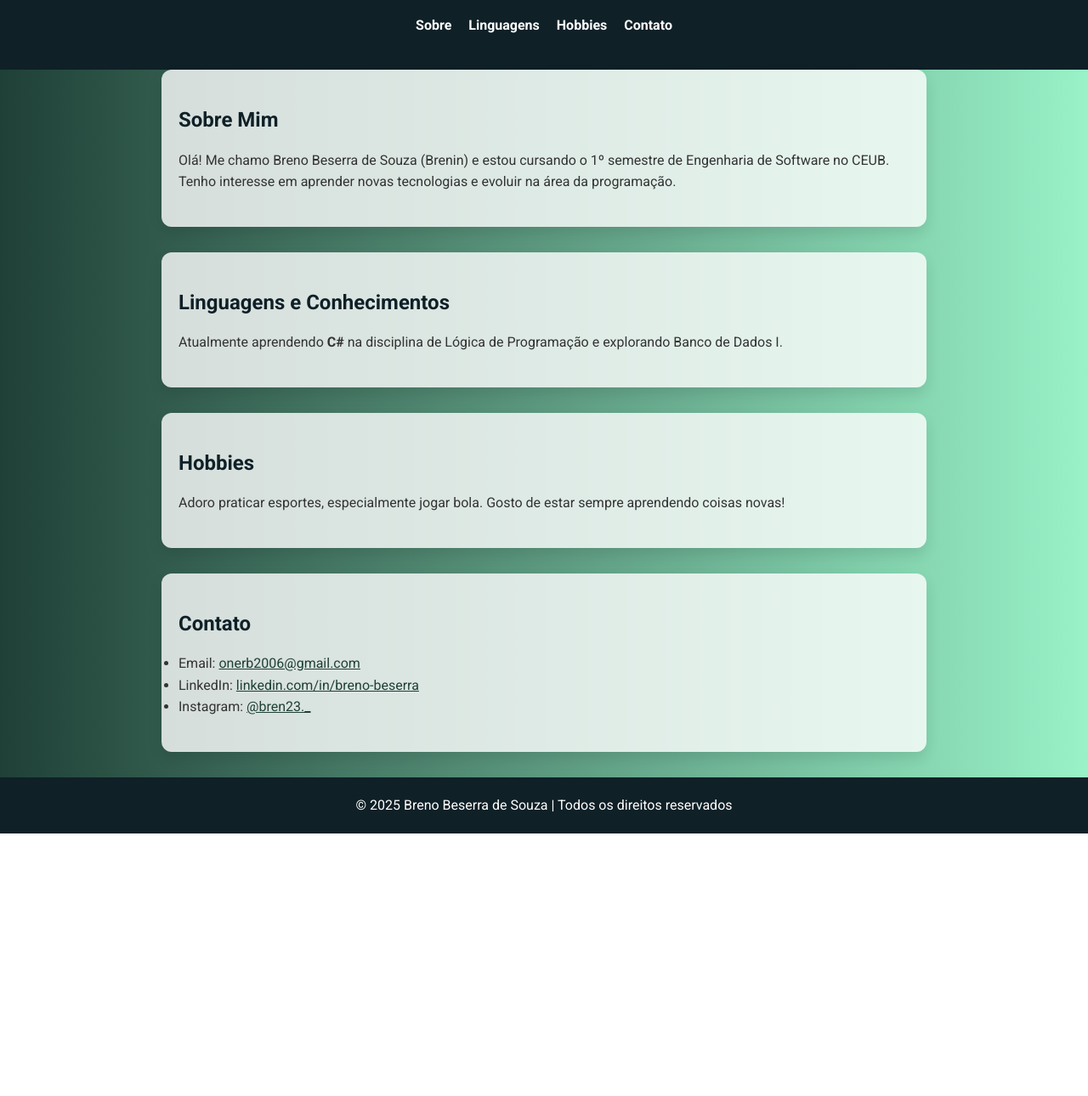
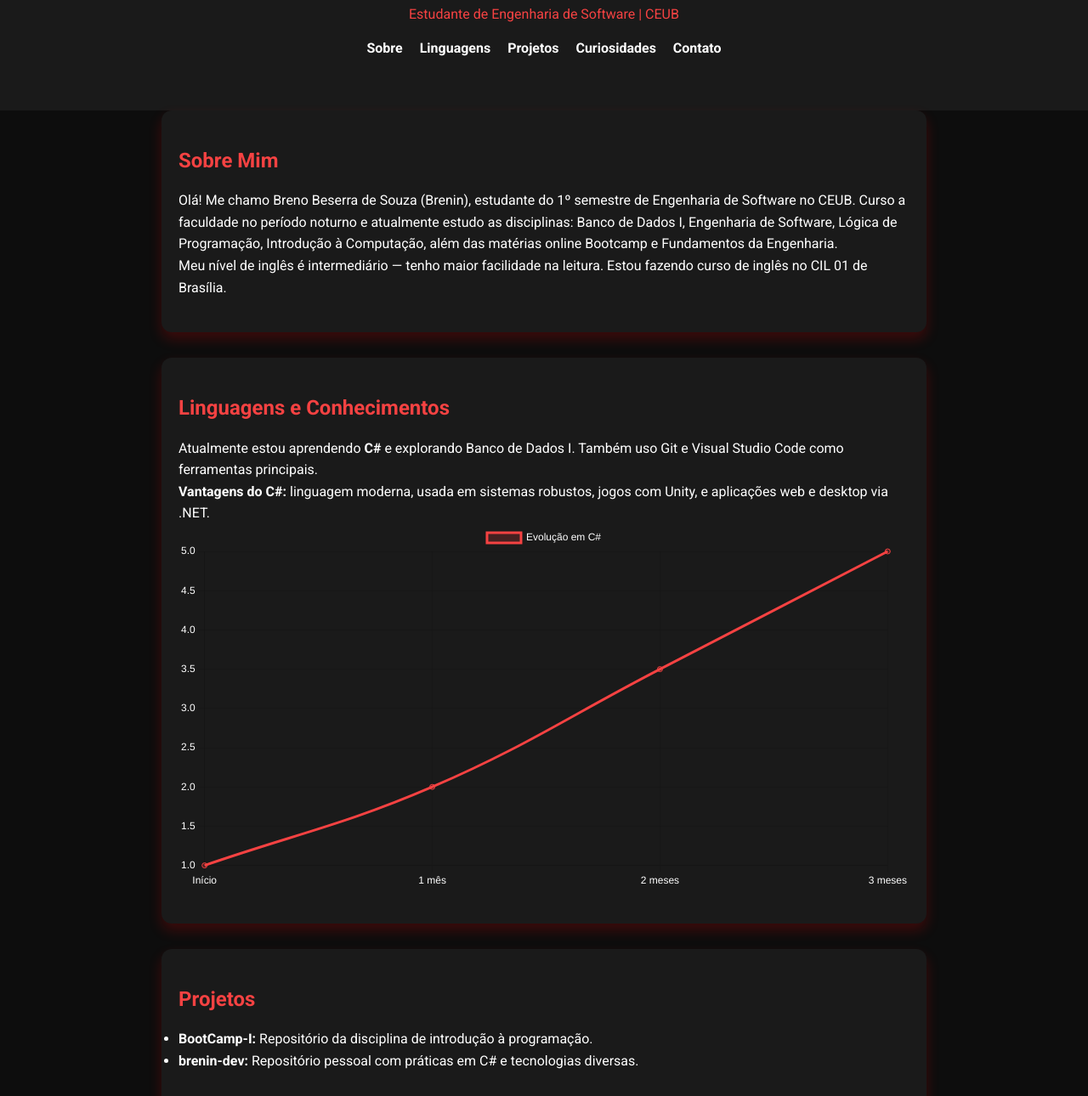
Before and after one commit to BrenoBeserra/BrenoBeserra.github.io, a plain HTML site: page index.html in a window 1280 px wide. Shown: the part 138-1428 px from the top of the page at 85% size. Before the commit the page ends 1119 px from the top, so only its background shows below. Drawn offline with nearby package versions, Linux system fonts and the light colour scheme.

Commit message:
Update index.html

```diff
--- a/index.html
+++ b/index.html
@@ -4,8 +4,9 @@
 <head>
   <meta charset="UTF-8">
   <meta name="viewport" content="width=device-width, initial-scale=1.0">
-  <title>Portfólio de Breno Beserra</title>
+  <title>Breno Beserra | Portfólio</title>
   <link href="https://fonts.googleapis.com/css2?family=Roboto:wght@400;700&display=swap" rel="stylesheet">
+  <script src="https://cdn.jsdelivr.net/npm/chart.js"></script>
   <style>
     * {
       margin: 0;
@@ -15,20 +16,21 @@
     }
 
     body {
-      background: linear-gradient(to right, #1f4037, #99f2c8);
-      color: #333;
+      background-color: #0d0d0d;
+      color: #fff;
       line-height: 1.6;
     }
 
     header {
-      background-color: #0f2027;
-      color: #fff;
-      padding: 40px 20px;
+      background-color: #1a1a1a;
+      color: #f54242;
+      padding: 60px 20px;
       text-align: center;
+      animation: slideFade 1.5s ease-in-out;
     }
 
     header h1 {
-      font-size: 2.5rem;
+      font-size: 2.8rem;
       margin-bottom: 10px;
     }
 
@@ -44,45 +46,74 @@
       color: #fff;
       text-decoration: none;
       font-weight: bold;
+      transition: color 0.3s ease;
+    }
+
+    nav ul li a:hover {
+      color: #f54242;
     }
 
     section {
       padding: 40px 20px;
       max-width: 900px;
       margin: auto;
-      background-color: #ffffffcc;
+      background-color: #1a1a1a;
       border-radius: 12px;
-      box-shadow: 0 8px 16px rgba(0, 0, 0, 0.1);
+      box-shadow: 0 8px 16px rgba(255, 0, 0, 0.2);
       margin-bottom: 30px;
+      animation: fadeUp 1s ease forwards;
     }
 
     section h2 {
-      color: #0f2027;
+      color: #f54242;
       margin-bottom: 15px;
     }
 
     footer {
-      background-color: #0f2027;
+      background-color: #111;
       color: white;
       text-align: center;
       padding: 20px;
     }
 
     a {
-      color: #1f4037;
+      color: #f54242;
+    }
+
+    @keyframes fadeUp {
+      from {
+        opacity: 0;
+        transform: translateY(20px);
+      }
+      to {
+        opacity: 1;
+        transform: translateY(0);
+      }
+    }
+
+    @keyframes slideFade {
+      from {
+        opacity: 0;
+        transform: translateY(-50px);
+      }
+      to {
+        opacity: 1;
+        transform: translateY(0);
+      }
     }
   </style>
 </head>
 
 <body>
   <header>
-    <h1>Portfólio de Breno Beserra</h1>
+    <h1>Breno Beserra | Portfólio</h1>
     <p>Estudante de Engenharia de Software | CEUB</p>
     <nav>
       <ul>
         <li><a href="#sobre">Sobre</a></li>
         <li><a href="#linguagens">Linguagens</a></li>
-        <li><a href="#hobbies">Hobbies</a></li>
+        <li><a href="#projetos">Projetos</a></li>
+        <li><a href="#curiosidades">Curiosidades</a></li>
         <li><a href="#contato">Contato</a></li>
       </ul>
     </nav>
@@ -90,17 +121,79 @@
 
   <section id="sobre">
     <h2>Sobre Mim</h2>
-    <p>Olá! Me chamo Breno Beserra de Souza (Brenin) e estou cursando o 1º semestre de Engenharia de Software no CEUB. Tenho interesse em aprender novas tecnologias e evoluir na área da programação.</p>
+    <p>Olá! Me chamo Breno Beserra de Souza (Brenin), estudante do 1º semestre de Engenharia de Software no CEUB. Curso a faculdade no período noturno e atualmente estudo as disciplinas: Banco de Dados I, Engenharia de Software, Lógica de Programação, Introdução à Computação, além das matérias online Bootcamp e Fundamentos da Engenharia.</p>
+    <p>Meu nível de inglês é intermediário — tenho maior facilidade na leitura. Estou fazendo curso de inglês no CIL 01 de Brasília.</p>
   </section>
 
   <section id="linguagens">
     <h2>Linguagens e Conhecimentos</h2>
-    <p>Atualmente aprendendo <strong>C#</strong> na disciplina de Lógica de Programação e explorando Banco de Dados I.</p>
+    <p>Atualmente estou aprendendo <strong>C#</strong> e explorando Banco de Dados I. Também uso Git e Visual Studio Code como ferramentas principais.</p>
+    <p><strong>Vantagens do C#:</strong> linguagem moderna, usada em sistemas robustos, jogos com Unity, e aplicações web e desktop via .NET.</p>
+    <canvas id="graficoCSharp" width="400" height="200"></canvas>
+    <script>
+      const ctx = document.getElementById('graficoCSharp').getContext('2d');
+      new Chart(ctx, {
+        type: 'line',
+        data: {
+          labels: ['Início', '1 mês', '2 meses', '3 meses'],
+          datasets: [{
+            label: 'Evolução em C#',
+            data: [1, 2, 3.5, 5],
+            borderColor: '#f54242',
+            backgroundColor: 'rgba(245, 66, 66, 0.2)',
+            tension: 0.4
+          }]
+        },
+        options: {
+          plugins: { legend: { labels: { color: '#fff' } } },
+          scales: {
+            x: { ticks: { color: '#fff' } },
+            y: { ticks: { color: '#fff' } }
+          }
+        }
+      });
+    </script>
   </section>
 
-  <section id="hobbies">
-    <h2>Hobbies</h2>
-    <p>Adoro praticar esportes, especialmente jogar bola. Gosto de estar sempre aprendendo coisas novas!</p>
+  <section id="projetos">
+    <h2>Projetos</h2>
+    <ul>
+      <li><strong>BootCamp-I:</strong> Repositório da disciplina de introdução à programação.</li>
+      <li><strong>brenin-dev:</strong> Repositório pessoal com práticas em C# e tecnologias diversas.</li>
+    </ul>
+  </section>
+
+  <section id="curiosidades">
+    <h2>Curiosidades sobre Engenharia de Software</h2>
+    <ul>
+      <li>A Engenharia de Software surgiu como disciplina na década de 1960.</li>
+      <li>É uma das áreas mais demandadas do mercado de tecnologia atualmente.</li>
+      <li>Profissionais da área podem atuar como desenvolvedores, analistas, arquitetos de sistemas, e muito mais.</li>
+      <li>Trabalhar com software exige tanto criatividade quanto pensamento lógico.</li>
+    </ul>
+    <h3>Minha Rotina de Estudos</h3>
+    <canvas id="graficoRotina" width="400" height="200"></canvas>
+    <script>
+      const ctxRotina = document.getElementById('graficoRotina').getContext('2d');
+      new Chart(ctxRotina, {
+        type: 'bar',
+        data: {
+          labels: ['Seg', 'Ter', 'Qua', 'Qui', 'Sex', 'Sáb', 'Dom'],
+          datasets: [{
+            label: 'Horas de Estudo por Dia',
+            data: [2, 3, 2.5, 3, 4, 1.5, 2],
+            backgroundColor: '#f54242'
+          }]
+        },
+        options: {
+          plugins: { legend: { labels: { color: '#fff' } } },
+          scales: {
+            x: { ticks: { color: '#fff' } },
+            y: { ticks: { color: '#fff' } }
+          }
+        }
+      });
+    </script>
   </section>
 
   <section id="contato">
```
